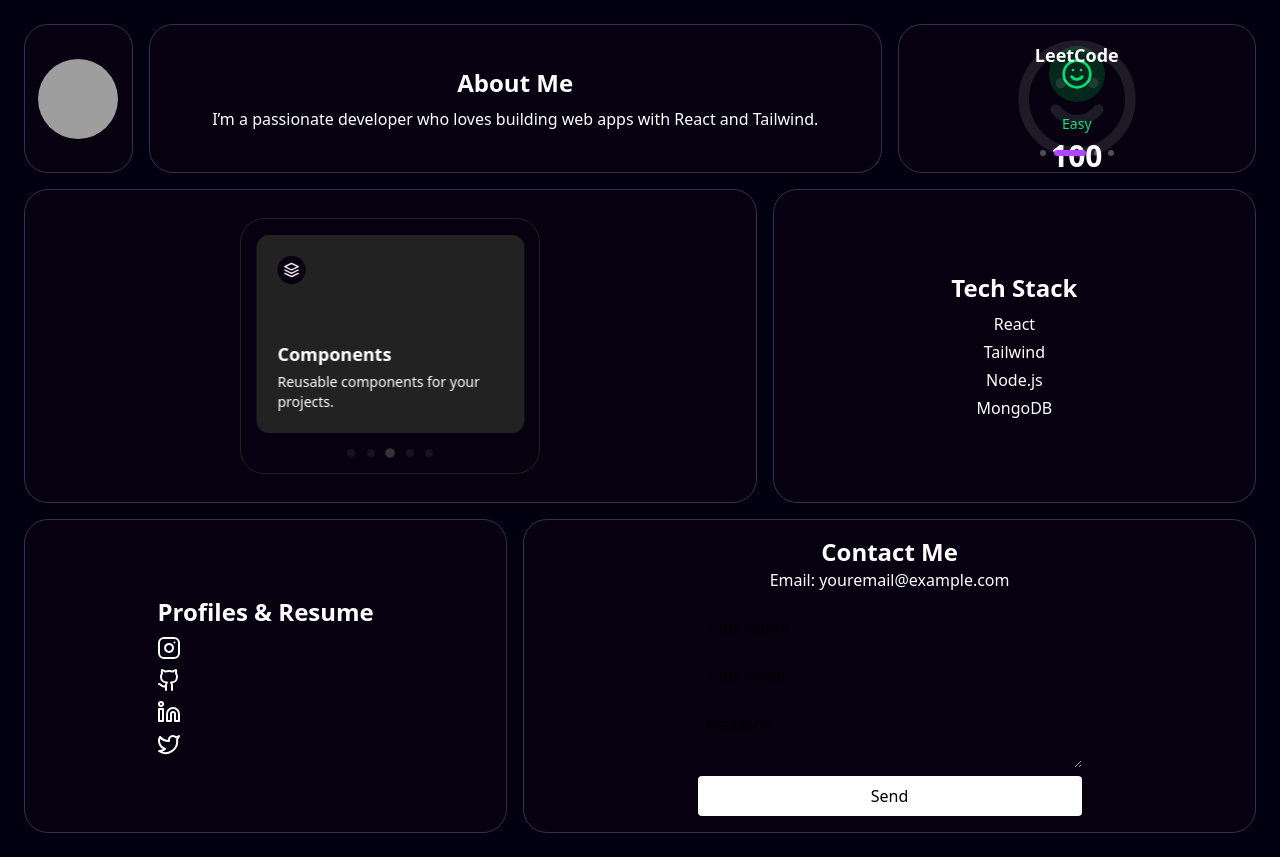
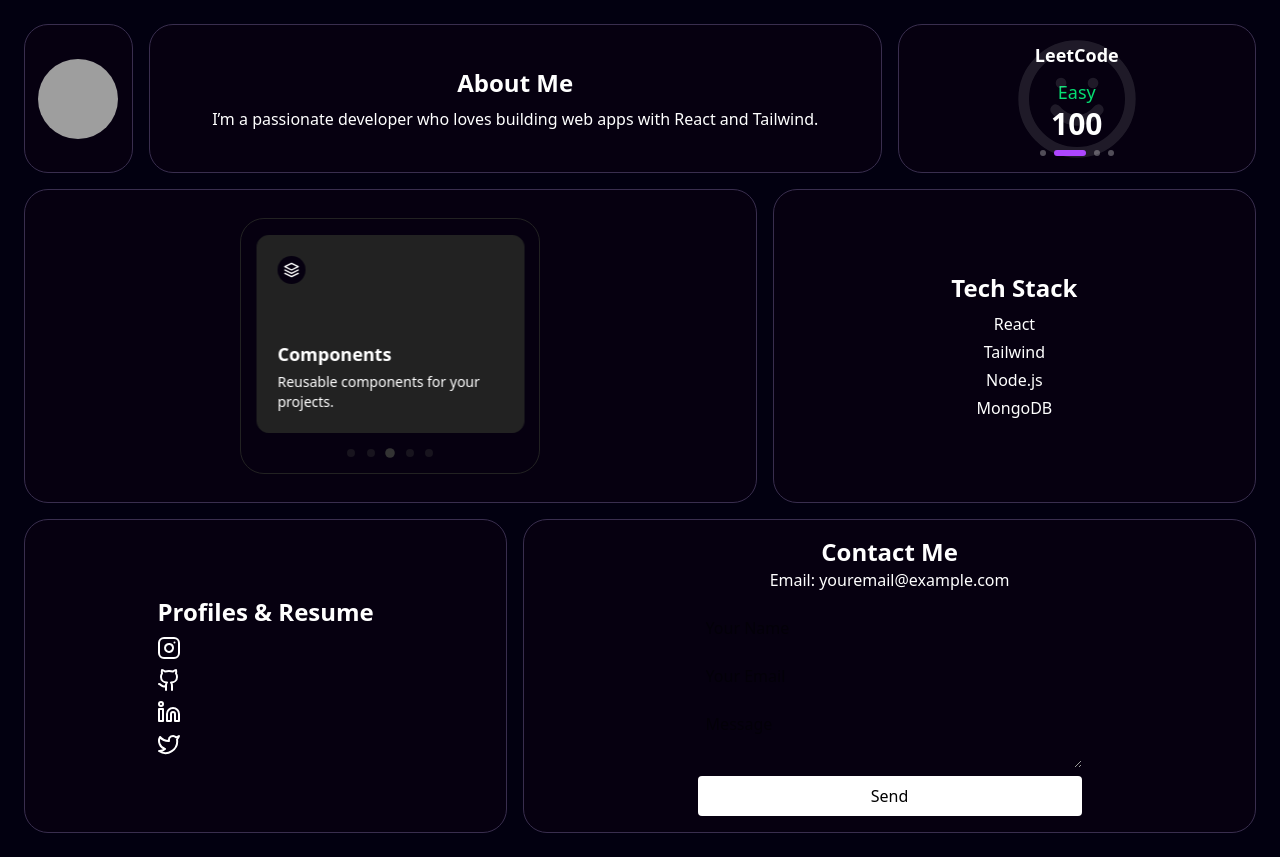
Before and after one commit to Darkshadow-123/Portfolio_BentoGrid, a React (Vite) app: page / in a window 1280 px wide. Built offline with nearby package versions, Linux system fonts and the light colour scheme; no server answers; grey boxes are pictures that could not be loaded.

Commit message:
changed styling and text in LeetcodeSection

```diff
--- a/src/components/LeetcodeSection.jsx
+++ b/src/components/LeetcodeSection.jsx
@@ -120,10 +120,7 @@ export function LeetcodeSection() {
                   : 'opacity-0 transform translate-x-full'
               }`}
             >
-              <div className={`p-3 rounded-full ${slide.bgColor} mb-3`}>
-                <SlideIcon className={`h-8 w-8 ${slide.textColor}`} />
-              </div>
-              <p className={`text-sm ${slide.textColor} mb-1`}>{slide.label}</p>
+              <p className={`text-lg ${slide.textColor} mb-0`}>{slide.label}</p>
               <p className="text-3xl font-bold">{slide.value}</p>
             </div>
           );
```
